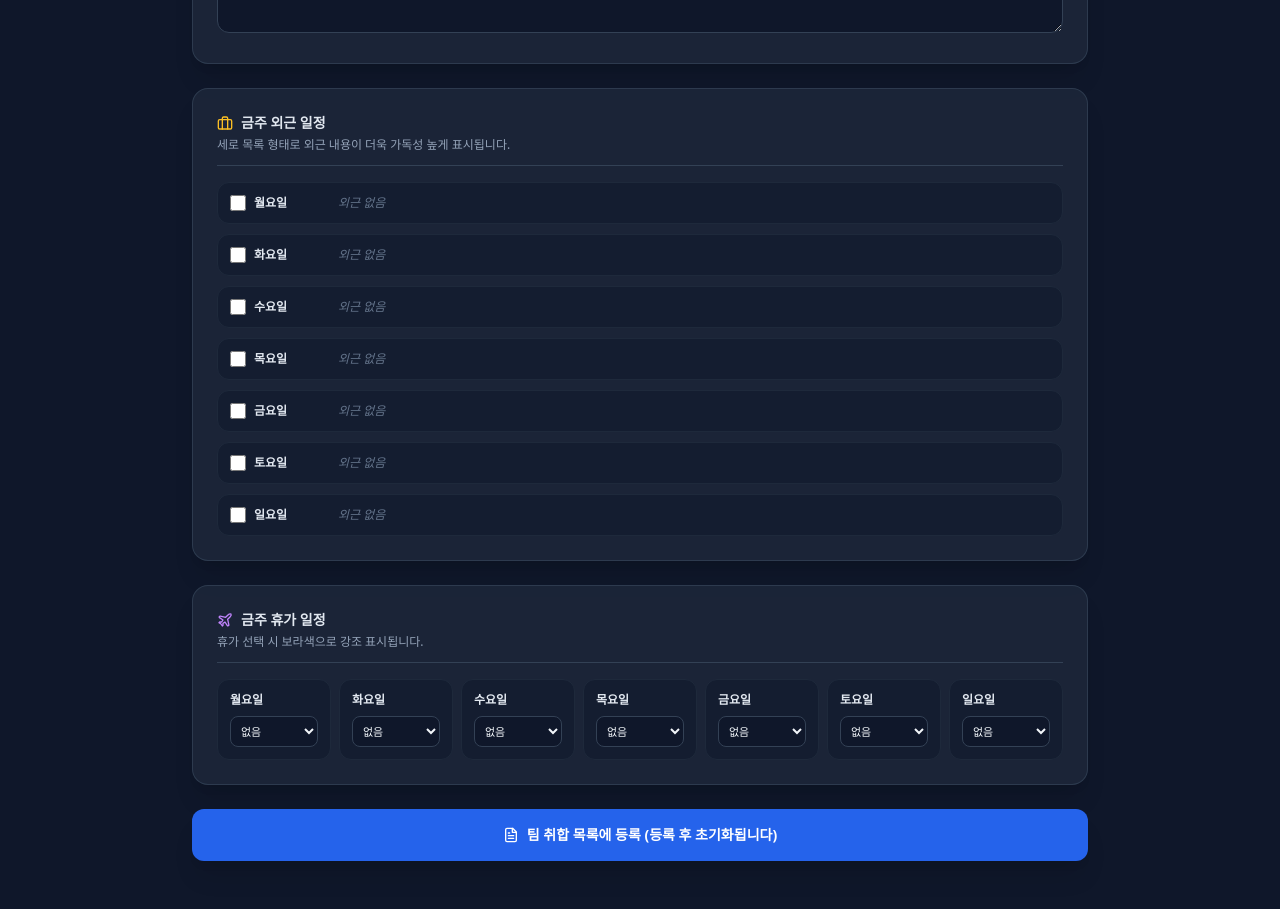
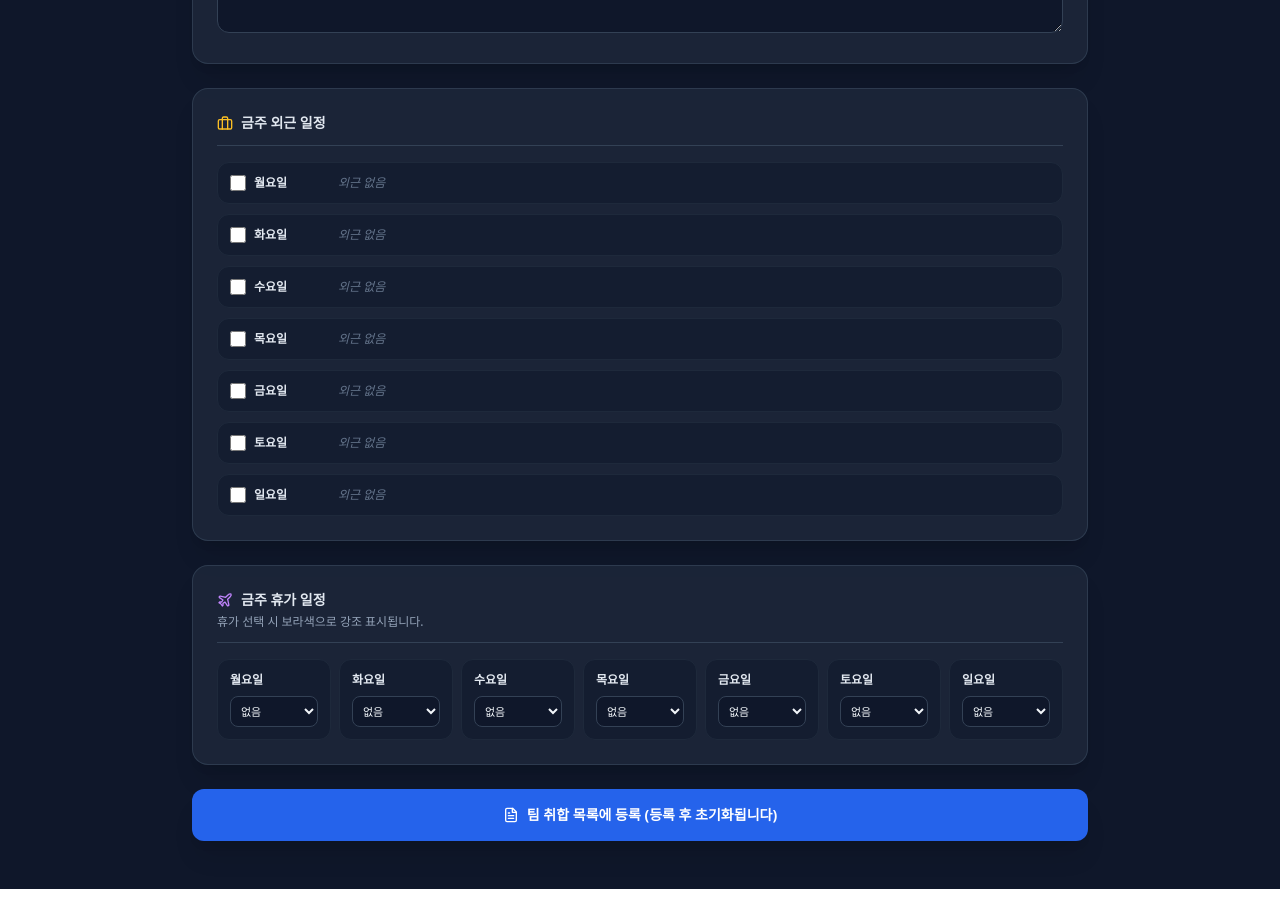
Before and after one commit to kdznfambs-eng/insung-weekly-report, a React (Vite) app: page / in a window 1280 px wide. Shown: the part 820-1729 px from the top of the page. Built offline with nearby package versions, Linux system fonts and the light colour scheme.

Commit message:
Add files via upload

```diff
--- a/src/App.jsx
+++ b/src/App.jsx
@@ -523,7 +523,6 @@ export default function App() {
                   <Briefcase className="w-4 h-4 text-amber-400" />
                   금주 외근 일정
                 </h3>
-                <p className="text-xs text-slate-400 mt-1">세로 목록 형태로 외근 내용이 더욱 가독성 높게 표시됩니다.</p>
               </div>
 
               <div className="space-y-2.5">
```
